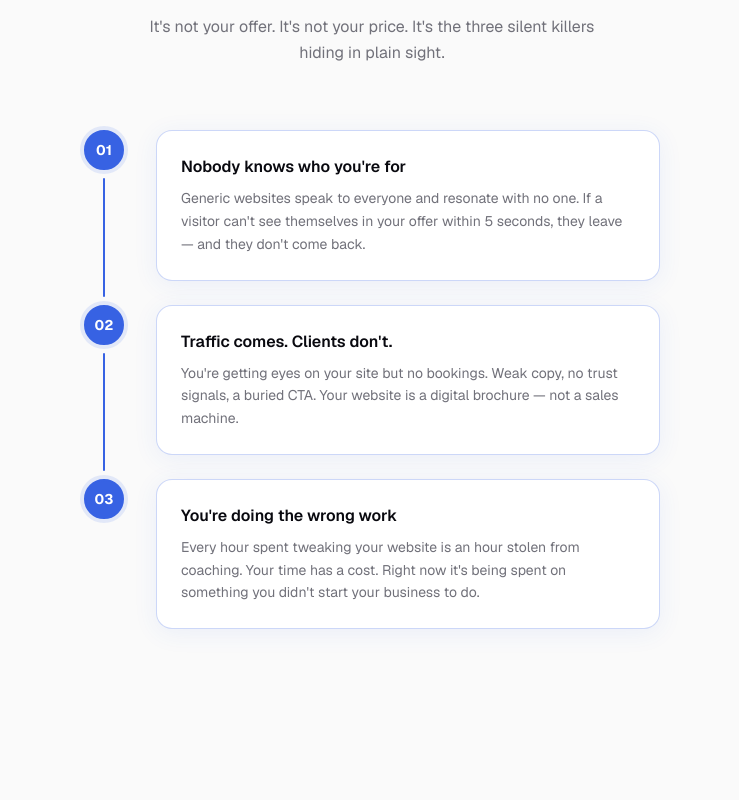
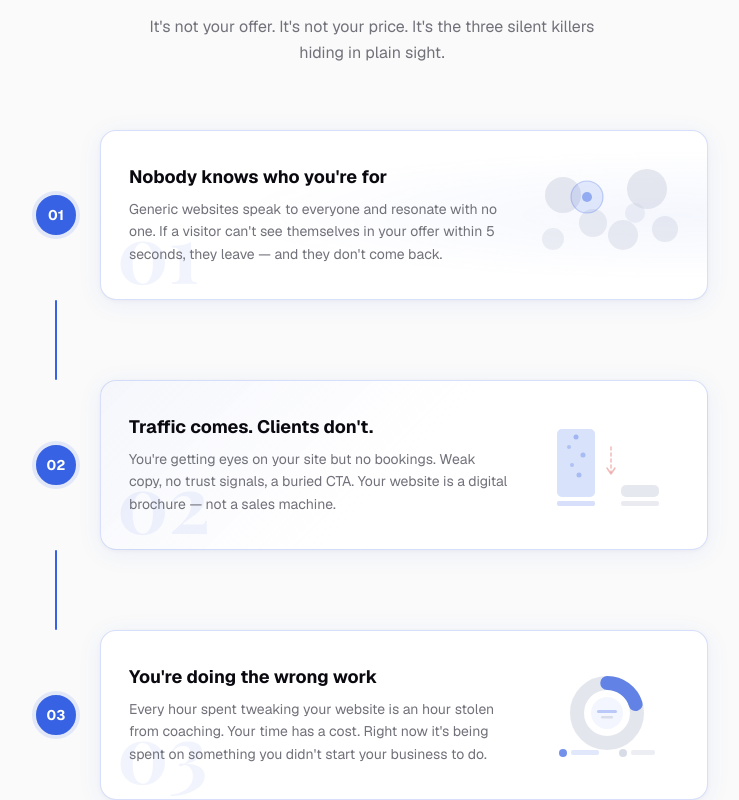
Before and after one commit to qpxv/websites, a Next.js app: page / in a window 1280 px wide. Shown: the part 1040-1840 px from the top of the page, without its empty margins (268-1007 px from the left). Built offline with nearby package versions, Linux system fonts and the light colour scheme.

Commit message:
feat: problem and solution done

```diff
--- a/app/components/home/problem/ProblemCard.tsx
+++ b/app/components/home/problem/ProblemCard.tsx
@@ -1,28 +1,57 @@
+import { ReactNode } from "react";
+
 interface ProblemCardProps {
   title: string;
   description: string;
   isActive: boolean;
+  illustration: ReactNode;
+  ghostNumber: string;
+  cardBackground?: string;
 }
 
-export default function ProblemCard({ title, description, isActive }: ProblemCardProps) {
+export default function ProblemCard({
+  title,
+  description,
+  isActive,
+  illustration,
+  ghostNumber,
+  cardBackground,
+}: ProblemCardProps) {
   return (
     <div
-      className="rounded-2xl p-6 transition-all duration-500"
+      className="relative overflow-hidden rounded-2xl p-6 sm:p-7 flex flex-col sm:flex-row sm:items-center gap-6 transition-all duration-500"
       style={{
-        background: "#fff",
-        border: `1px solid ${isActive ? "rgba(55, 98, 227, 0.25)" : "var(--border)"}`,
+        background: cardBackground || "#fff",
+        border: `1px solid ${isActive ? "rgba(55,98,227,0.20)" : "var(--border)"}`,
         boxShadow: isActive
-          ? "0 4px 24px rgba(55, 98, 227, 0.08)"
+          ? "0 4px 24px rgba(55,98,227,0.08), 0 1px 4px rgba(0,0,0,0.04)"
           : "0 1px 4px rgba(0,0,0,0.04)",
       }}
     >
-      <h3
-        className="text-base font-semibold mb-2 transition-colors duration-500"
-        style={{ color: isActive ? "var(--foreground)" : "var(--foreground)" }}
+      {/* Ghost number */}
+      <span
+        className="absolute bottom-2 left-4 text-[80px] font-bold leading-none select-none pointer-events-none transition-all duration-500"
+        style={{
+          color: isActive ? "rgba(55,98,227,0.07)" : "rgba(55,98,227,0.04)",
+          fontFamily: "var(--font-playfair)",
+        }}
+        aria-hidden="true"
       >
-        {title}
-      </h3>
-      <p className="text-sm text-muted-text leading-relaxed">{description}</p>
+        {ghostNumber}
+      </span>
+
+      {/* Text */}
+      <div className="flex-1 relative z-10">
+        <h3 className="text-base sm:text-lg font-bold text-foreground leading-snug mb-2">
+          {title}
+        </h3>
+        <p className="text-sm text-muted-text leading-relaxed">{description}</p>
+      </div>
+
+      {/* Illustration */}
+      <div className="shrink-0 w-32 h-24 sm:w-36 sm:h-28 flex items-center justify-center relative z-10">
+        {illustration}
+      </div>
     </div>
   );
 }
--- a/app/components/home/problem/ProblemTimeline.tsx
+++ b/app/components/home/problem/ProblemTimeline.tsx
@@ -8,16 +8,91 @@ const problems = [
     title: "Nobody knows who you're for",
     description:
       "Generic websites speak to everyone and resonate with no one. If a visitor can't see themselves in your offer within 5 seconds, they leave — and they don't come back.",
+    ghostNumber: "01",
+    cardBackground: "radial-gradient(ellipse at 95% 50%, rgba(55,98,227,0.05) 0%, transparent 55%), #fff",
+    illustration: (
+      <svg viewBox="0 0 144 96" fill="none" className="w-full h-full" aria-hidden="true">
+        {/* Scattered grey circles — the noise of "every audience" */}
+        <circle cx="28" cy="28" r="18" fill="rgba(200,205,220,0.45)" />
+        <circle cx="58" cy="56" r="14" fill="rgba(200,205,220,0.38)" />
+        <circle cx="112" cy="22" r="20" fill="rgba(200,205,220,0.45)" />
+        <circle cx="88" cy="68" r="15" fill="rgba(200,205,220,0.38)" />
+        <circle cx="18" cy="72" r="11" fill="rgba(200,205,220,0.32)" />
+        <circle cx="130" cy="62" r="13" fill="rgba(200,205,220,0.38)" />
+        <circle cx="100" cy="46" r="10" fill="rgba(200,205,220,0.30)" />
+        {/* One blue circle — your actual person, lost in the crowd */}
+        <circle cx="52" cy="30" r="16" fill="rgba(55,98,227,0.13)" stroke="rgba(55,98,227,0.28)" strokeWidth="1.2" />
+        <circle cx="52" cy="30" r="5" fill="rgba(55,98,227,0.45)" />
+      </svg>
+    ),
   },
   {
     title: "Traffic comes. Clients don't.",
     description:
       "You're getting eyes on your site but no bookings. Weak copy, no trust signals, a buried CTA. Your website is a digital brochure — not a sales machine.",
+    ghostNumber: "02",
+    cardBackground: "linear-gradient(135deg, rgba(239,242,253,0.45) 0%, #fff 50%)",
+    illustration: (
+      <svg viewBox="0 0 144 96" fill="none" className="w-full h-full" aria-hidden="true">
+        {/* Tall bar — visitors/traffic */}
+        <rect x="22" y="12" width="38" height="68" rx="5" fill="rgba(55,98,227,0.12)" />
+        <rect x="22" y="12" width="38" height="68" rx="5" fill="rgba(55,98,227,0.08)" />
+        {/* Dots streaming into left bar */}
+        <circle cx="41" cy="20" r="2.5" fill="rgba(55,98,227,0.35)" />
+        <circle cx="34" cy="30" r="2" fill="rgba(55,98,227,0.25)" />
+        <circle cx="48" cy="38" r="2.5" fill="rgba(55,98,227,0.30)" />
+        <circle cx="37" cy="48" r="2" fill="rgba(55,98,227,0.25)" />
+        <circle cx="44" cy="58" r="2.5" fill="rgba(55,98,227,0.30)" />
+        {/* Short bar — zero bookings */}
+        <rect x="86" y="68" width="38" height="12" rx="5" fill="rgba(200,205,220,0.45)" />
+        {/* Down arrow between bars */}
+        <path d="M76 30 L76 55" stroke="rgba(220,80,80,0.40)" strokeWidth="1.5" strokeLinecap="round" strokeDasharray="3 3" />
+        <path d="M72 51 L76 57 L80 51" stroke="rgba(220,80,80,0.40)" strokeWidth="1.5" strokeLinecap="round" strokeLinejoin="round" />
+        {/* Labels */}
+        <rect x="22" y="84" width="38" height="5" rx="2" fill="rgba(55,98,227,0.20)" />
+        <rect x="86" y="84" width="38" height="5" rx="2" fill="rgba(200,205,220,0.40)" />
+      </svg>
+    ),
   },
   {
     title: "You're doing the wrong work",
     description:
       "Every hour spent tweaking your website is an hour stolen from coaching. Your time has a cost. Right now it's being spent on something you didn't start your business to do.",
+    ghostNumber: "03",
+    cardBackground: "#fff",
+    illustration: (
+      <svg viewBox="0 0 144 96" fill="none" className="w-full h-full" aria-hidden="true">
+        {/* Donut chart — time split */}
+        {/* Background ring = website work (80%) */}
+        <circle
+          cx="72" cy="46" r="30"
+          fill="none"
+          stroke="rgba(200,205,220,0.50)"
+          strokeWidth="14"
+        />
+        {/* Foreground arc = coaching time (20%) */}
+        {/* circumference = 2π*30 ≈ 188.5, 20% = 37.7, offset = 47.1 (start at top) */}
+        <circle
+          cx="72" cy="46" r="30"
+          fill="none"
+          stroke="#3762e3"
+          strokeWidth="14"
+          strokeDasharray="37.7 150.8"
+          strokeDashoffset="47.1"
+          strokeLinecap="round"
+          style={{ opacity: 0.75 }}
+        />
+        {/* Center label */}
+        <circle cx="72" cy="46" r="16" fill="rgba(55,98,227,0.06)" />
+        <rect x="62" y="43" width="20" height="3" rx="1.5" fill="rgba(55,98,227,0.30)" />
+        <rect x="66" y="49" width="12" height="2.5" rx="1.25" fill="rgba(200,205,220,0.60)" />
+        {/* Legend dots */}
+        <circle cx="28" cy="86" r="4" fill="rgba(55,98,227,0.70)" />
+        <rect x="36" y="83" width="28" height="5" rx="2" fill="rgba(55,98,227,0.15)" />
+        <circle cx="88" cy="86" r="4" fill="rgba(200,205,220,0.70)" />
+        <rect x="96" y="83" width="24" height="5" rx="2" fill="rgba(200,205,220,0.35)" />
+      </svg>
+    ),
   },
 ];
 
@@ -32,7 +107,6 @@ export default function ProblemTimeline() {
           if (entry.isIntersecting) {
             setActiveCount((prev) => Math.max(prev, i + 1));
           } else if (entry.boundingClientRect.top > 0) {
-            // exiting downward out of center zone = user scrolled back up
             setActiveCount(i);
           }
         },
@@ -47,53 +121,58 @@ export default function ProblemTimeline() {
   }, []);
 
   return (
-    <div className="relative max-w-xl mx-auto">
+    <div className="relative max-w-2xl mx-auto">
       {problems.map((problem, i) => {
         const isLast = i === problems.length - 1;
         const isNumberActive = i < activeCount;
         const isSegmentActive = activeCount >= i + 2;
 
         return (
+          <div key={i}>
+            {/* Card row */}
             <div
-            key={i}
-            className="flex gap-8"
+              className="flex gap-6 items-center"
               ref={(el) => { cardRefs.current[i] = el; }}
             >
-            {/* Left col: number circle + connecting line */}
-            <div className="flex flex-col items-center">
+              {/* Timeline number circle */}
               <div
                 className="w-10 h-10 rounded-full flex items-center justify-center text-sm font-bold shrink-0 z-10 transition-all duration-500"
                 style={{
                   background: isNumberActive ? "var(--blue)" : "#fff",
                   color: isNumberActive ? "#fff" : "var(--muted-text)",
                   border: `2px solid ${isNumberActive ? "var(--blue)" : "var(--border)"}`,
-                  boxShadow: isNumberActive
-                    ? "0 0 0 4px rgba(55, 98, 227, 0.12)"
-                    : "none",
+                  boxShadow: isNumberActive ? "0 0 0 4px rgba(55,98,227,0.12)" : "none",
                 }}
               >
                 0{i + 1}
               </div>
 
-              {!isLast && (
-                <div
-                  className="w-0.5 flex-1 my-2 rounded-full transition-colors duration-500"
-                  style={{
-                    background: isSegmentActive ? "var(--blue)" : "var(--border)",
-                    minHeight: "48px",
-                  }}
-                />
-              )}
-            </div>
-
-            {/* Right col: card */}
-            <div className={`flex-1 ${isLast ? "pb-0" : "pb-6"}`}>
+              <div className="flex-1">
                 <ProblemCard
                   title={problem.title}
                   description={problem.description}
                   isActive={isNumberActive}
+                  illustration={problem.illustration}
+                  ghostNumber={problem.ghostNumber}
+                  cardBackground={problem.cardBackground}
                 />
               </div>
+            </div>
+
+            {/* Connecting line segment */}
+            {!isLast && (
+              <div className="flex gap-6">
+                <div className="w-10 flex justify-center">
+                  <div
+                    className="w-0.5 rounded-full transition-colors duration-500"
+                    style={{
+                      height: "80px",
+                      background: isSegmentActive ? "var(--blue)" : "var(--border)",
+                    }}
+                  />
+                </div>
+              </div>
+            )}
           </div>
         );
       })}
--- a/app/components/home/solution/SolutionSectionHeader.tsx
+++ b/app/components/home/solution/SolutionSectionHeader.tsx
@@ -8,7 +8,7 @@ export default function SolutionSectionHeader() {
         The solution
       </span>
       <h2 className="text-3xl sm:text-4xl xl:text-5xl font-bold text-foreground leading-[1.15] tracking-tight max-w-2xl mb-6">
-        A website built to{" "}
+        A website{" "}
         <span
           style={{
             background: "linear-gradient(135deg, var(--blue) 0%, #6b8ff7 100%)",
@@ -17,7 +17,7 @@ export default function SolutionSectionHeader() {
             backgroundClip: "text",
           }}
         >
-          sell
+          built to sell
         </span>
         , not just sit there
       </h2>
```
Lines whose indentation alone changed are shown as unchanged.
